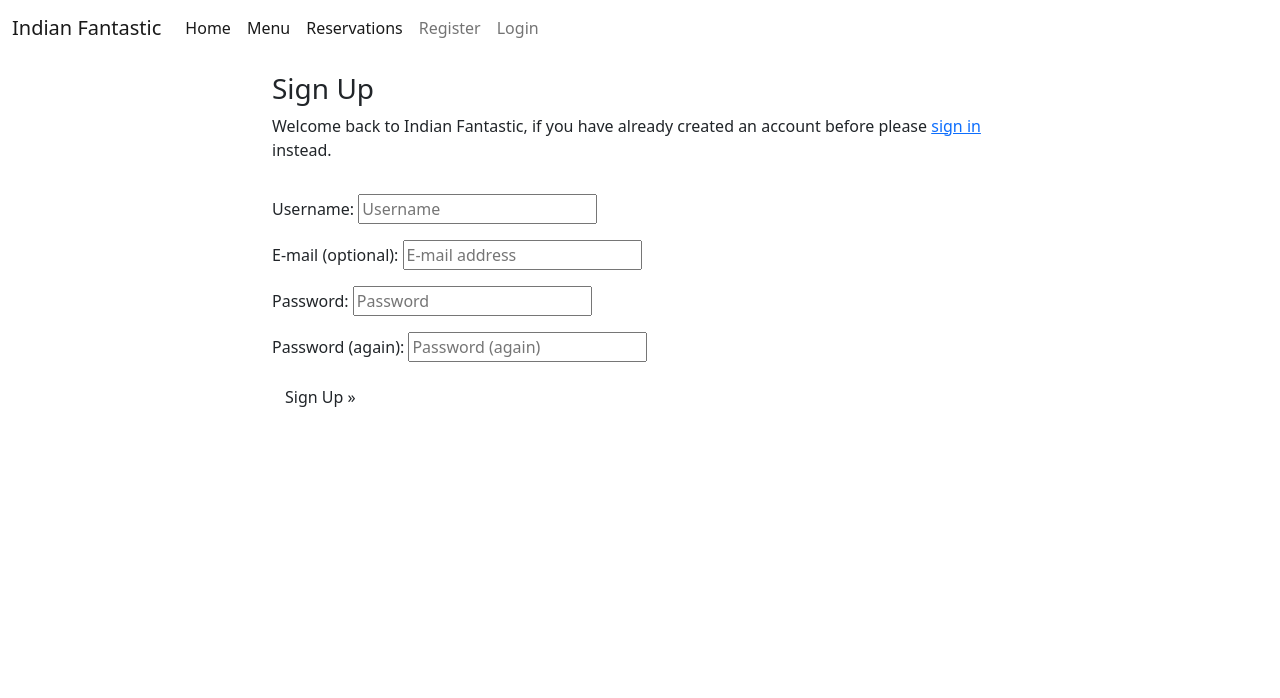
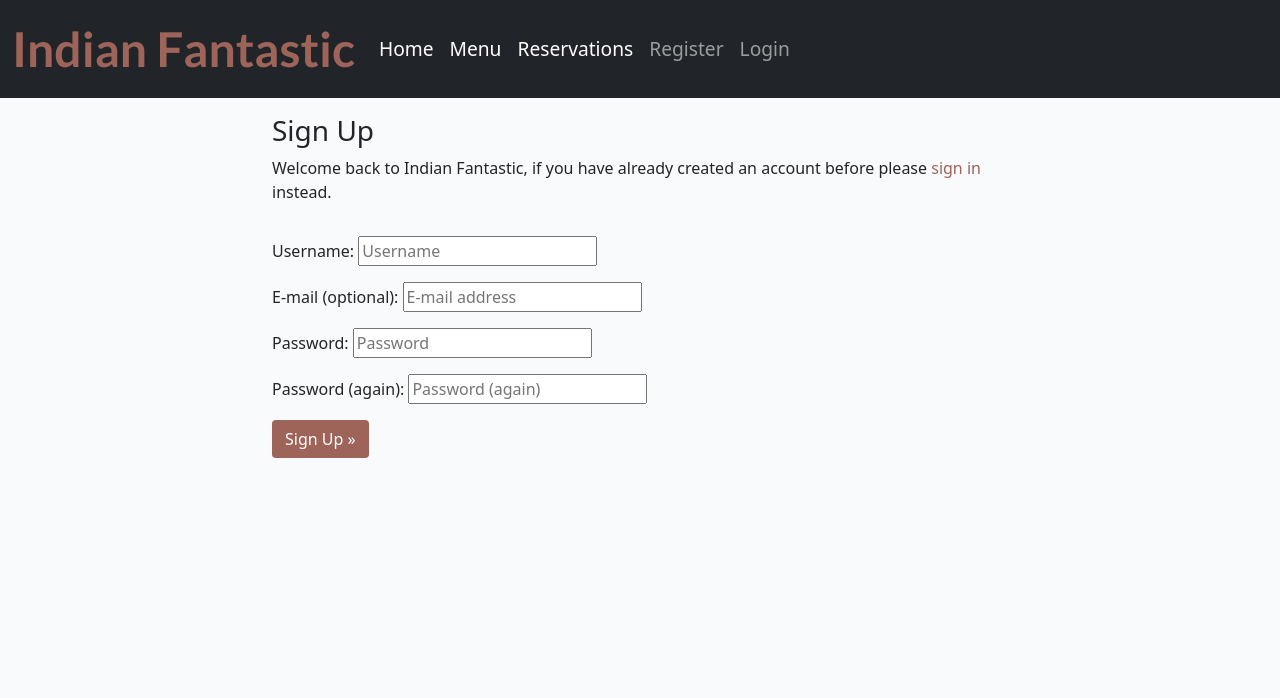
Before and after one commit to Sajalol/restaurant_project_new, a Django app: page /accounts/signup/ in a window 1280 px wide. Shown: the top 698 px of the page. Run offline with Django 4.2, Linux system fonts and the light colour scheme.

Commit message:
add css and templates structure

```diff
--- a/static/style.css
+++ b/static/css/style.css
@@ -1,12 +1,16 @@
 body {
     background-color: #F9FAFC;
+}
+
+.navbar-custom {
+    background-color: #9e6459;
 }
 
 .brand {
     font-family: Lato, sans-serif;
     font-size: 3rem;
     font-weight: 700;
-    color: #aa2c16;
+    color: #9e6459;
 }
 
 .nav-item {
@@ -14,7 +18,7 @@ body {
 }
 
 .red-o {
-    color: #E84610;
+    color: #9e6459;
 }
 
 .thin {
@@ -111,18 +115,18 @@ body {
 }
 
 .btn-signup {
-    background-color: #aa2c16;
-    color: #fff;
+    background-color: #9e6459;
+    color: rgb(255, 255, 255);
 }
 
 .btn-signup:hover,
 .btn-signup:active {
     background-color: #343434;
-    color: #aa2c16;
+    color: #9e6459;
 }
 
 .link {
-    color: #aa2c16;
+    color: #9e6459;
     text-decoration: none;
 }
 
--- a/templates/base.html
+++ b/templates/base.html
@@ -24,7 +24,7 @@
 
     <!-- Navigation -->
 
-    <nav class="navbar navbar-expand-lg navbar-light bg-white">
+    <nav class="navbar navbar-expand-lg navbar-dark bg-dark">
         <div class="container-fluid">
             <a class="navbar-brand" href="{% url 'home' %}"> <span class="brand">Indian Fantastic</span></a>
             <button class="navbar-toggler" type="button" data-bs-toggle="collapse" data-bs-target="#navbarText"
```
